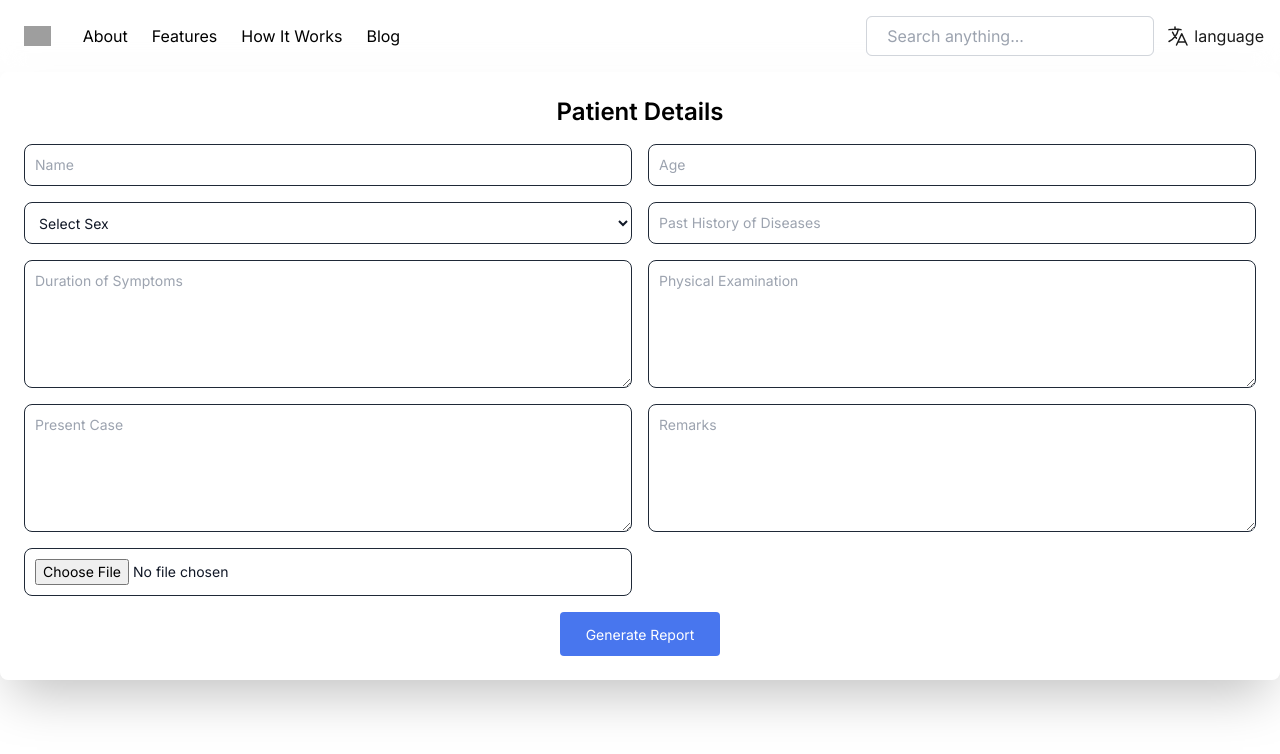
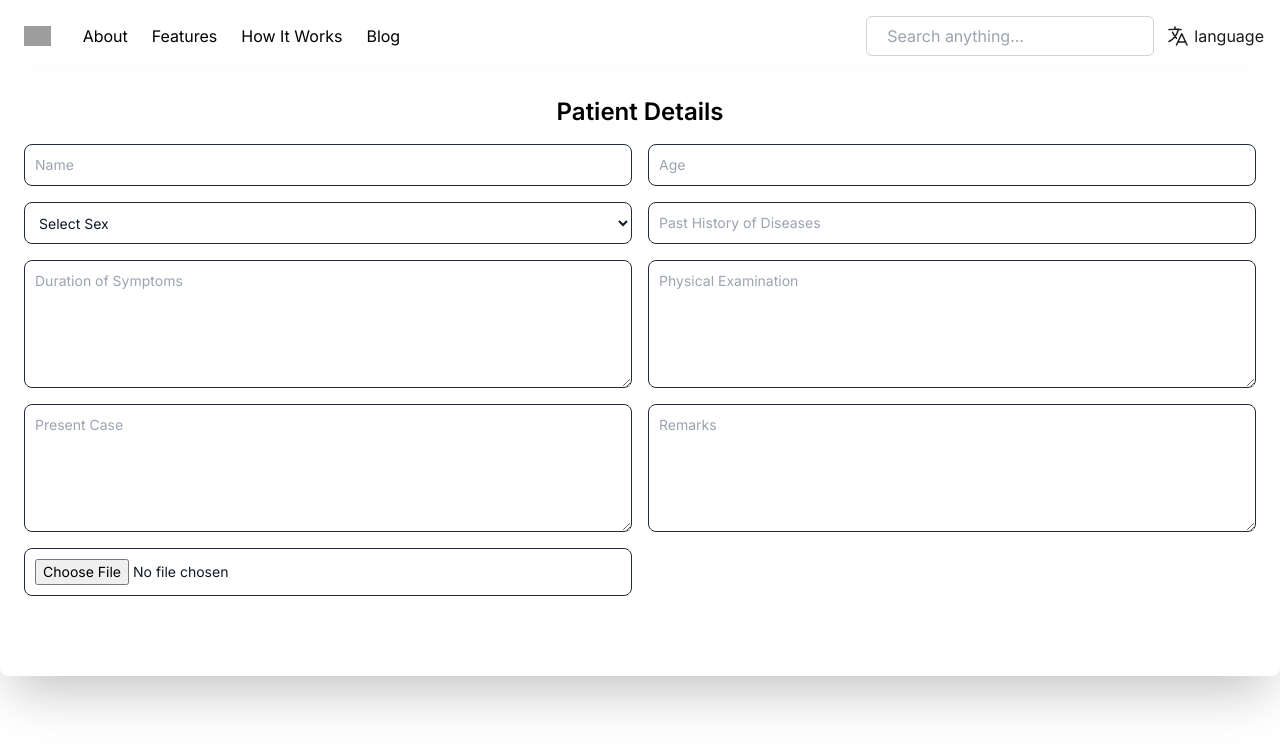
Before and after one commit to hitarth-gg/MediSense, a React (Create React App) app in the folder Frontend/: page /facilitator/filldetails in a window 1280 px wide. Shown: the top 754 px of the page. Built offline with nearby package versions, Linux system fonts and the light colour scheme; grey boxes are pictures that could not be loaded; the HTML template or start-up script is replaced by a standard one.

Commit message:
Revert "Modified facilitator dashboard"

```diff
--- a/Frontend/src/pages/PatientDetailsForm.js
+++ b/Frontend/src/pages/PatientDetailsForm.js
@@ -17,8 +17,8 @@ export default function PatientDetailsForm() {
   const handleChange = (e) => {
     const { name, value } = e.target;
     setFormData((prevState) => ({
-      ...prevState,
-      [name]: value,
+        ...prevState,
+        [name]: value,
     }));
   };
 
@@ -28,6 +28,7 @@ export default function PatientDetailsForm() {
       medicalImages: e.target.files[0],
     });
   };
+
 
   const handleSubmit = async (e) => {
     e.preventDefault();
@@ -51,6 +52,7 @@ export default function PatientDetailsForm() {
       // Handle error notification
     }
   };
+
 
   return (
     <div className="bg-transparent rounded-lg shadow-2xl p-6">
@@ -82,9 +84,7 @@ export default function PatientDetailsForm() {
             className="bg-transparent border border-gray-800 text-gray-900 sm:text-sm rounded-lg focus:ring-primary-600 focus:border-primary-600 block w-full p-2.5"
             required
           >
-            <option value="" disabled>
-              Select Sex
-            </option>
+            <option value="" disabled>Select Sex</option>
             <option value="male">Male</option>
             <option value="female">Female</option>
             <option value="other">Other</option>
@@ -131,21 +131,23 @@ export default function PatientDetailsForm() {
             required
           ></textarea>
 
-          <input
+        <input
             type="file"
             name="medicalImages"
             onChange={handleImageChange}
             accept="image/*"
             className="bg-transparent border border-gray-800 text-gray-900 sm:text-sm rounded-lg focus:ring-primary-600 focus:border-primary-600 block w-full p-2.5"
           />
+
+
         </div>
-        <div
-          onClick={handleSubmit}
-          class="relative rounded min-w-32 px-5 py-2.5 overflow-hidden group bg-[#4876ee] hover:bg-gradient-to-r hover:from-blue-500 hover:to-blue-400 text-white hover:ring-2 hover:ring-offset-2 hover:ring-blue-400 transition-all ease-out duration-300 max-w-40 mx-auto"
+        <button
+            onClick={handleSubmit}
+            type="submit"
+            className="bg-primary-600 hover:bg-primary-700 focus:ring-4 focus:outline-none focus:ring-primary-300 text-white font-medium rounded-lg text-sm px-5 py-2.5"
         >
-          <span class="absolute right-0 w-8 h-32 -mt-12 transition-all duration-1000 transform translate-x-12 bg-white opacity-10 rotate-12 group-hover:-translate-x-40 ease"></span>
-          <span class="relative text-sm">Generate Report</span>
-        </div>
+          Submit
+        </button>
       </form>
     </div>
   );
```
